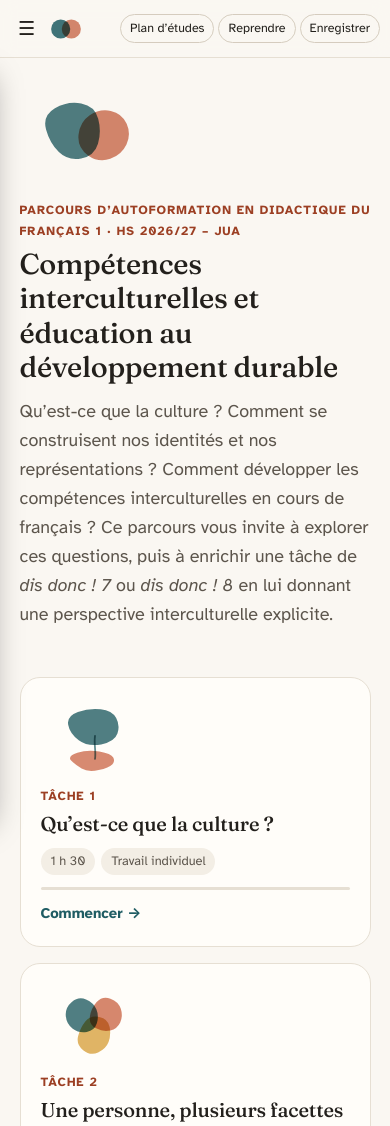
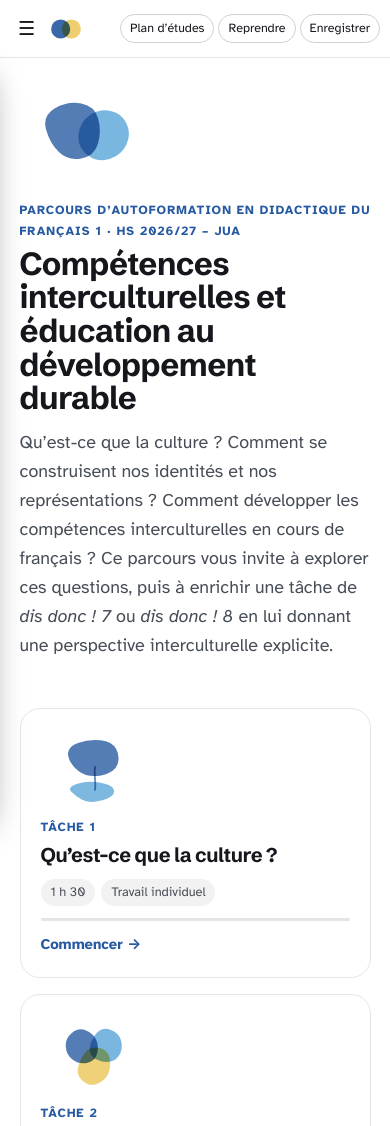
Before and after one commit to frisolaan/projet-interculturel-edd, a plain HTML site: page index.html in a window 390 px wide. Shown: the top 1126 px of the page. Drawn offline with Linux system fonts and the light colour scheme.

Commit message:
Farbsprache neu: weisser Grund, Grotesk-Titel, zwei Themen (A Bleu / B PHTG) zum Vergleich
Co-Authored-By: Claude Opus 5.5 <noreply@anthropic.com>
Claude-Session: https://claude.ai/code/session_01MAjx7o7MNKes1LGRwL5XhD

```diff
--- a/app.js
+++ b/app.js
@@ -273,6 +273,16 @@ function renderHome(main) {
   more.append(el('details', { class: 'soft' }, `<summary>Objectifs du parcours</summary><ul class="prose">${p.objectifs.map((o) => `<li>${mdInline(o)}</li>`).join('')}</ul>`));
   more.append(el('details', { class: 'soft private-note' }, `<summary>Vos réponses restent chez vous</summary><div class="prose">${md(p.sauvegarde)}</div>`));
   main.append(more);
+  const sw = el('div', { class: 'theme-switch' }, '<span>Variante de couleurs (test) :</span>');
+  const cur = document.documentElement.dataset.theme || 'bleu';
+  for (const [k, label] of [['bleu', 'A · Bleu'], ['phtg', 'B · PHTG']]) {
+    sw.append(el('button', { type: 'button', 'aria-pressed': String(cur === k), onclick: () => {
+      if (k === 'bleu') delete document.documentElement.dataset.theme; else document.documentElement.dataset.theme = k;
+      try { localStorage.setItem('pi-edd-theme', k); } catch (e) { /* ignore */ }
+      route();
+    } }, label));
+  }
+  main.append(sw);
 }
 
 function stepHeader(id, steps, idx) {
--- a/index.html
+++ b/index.html
@@ -4,16 +4,17 @@
   <meta charset="utf-8">
   <meta name="viewport" content="width=device-width, initial-scale=1">
   <title>Compétences interculturelles et ÉDD</title>
-  <meta name="theme-color" content="#FAF7F2">
+  <meta name="theme-color" content="#FFFFFF">
+  <script>try{var t=new URLSearchParams(location.search).get("theme")||localStorage.getItem("pi-edd-theme");if(t)document.documentElement.dataset.theme=t;}catch(e){}</script>
   <link rel="icon" href="/favicon.svg" type="image/svg+xml">
   <link rel="preload" href="/assets/fonts/atkinson-hyperlegible-latin-400-normal.woff2" as="font" type="font/woff2" crossorigin>
-  <link rel="preload" href="/assets/fonts/fraunces-latin-wght-normal.woff2" as="font" type="font/woff2" crossorigin>
+  <link rel="preload" href="/assets/fonts/schibsted-grotesk-latin-wght-normal.woff2" as="font" type="font/woff2" crossorigin>
   <link rel="stylesheet" href="/style.css">
 </head>
 <body>
   <header class="topbar">
     <button class="icon-btn menu-btn" id="menu-btn" aria-label="Menu">☰</button>
-    <a class="brand" href="#/"><svg viewBox="0 0 32 22" aria-hidden="true"><circle cx="11" cy="11" r="9" fill="#1F5C63" fill-opacity=".85"/><circle cx="21" cy="11" r="9" fill="#C65A3A" fill-opacity=".72" style="mix-blend-mode:multiply"/></svg><span>Compétences interculturelles</span></a>
+    <a class="brand" href="#/"><svg viewBox="0 0 32 22" aria-hidden="true"><circle cx="11" cy="11" r="9" style="fill:var(--m1);fill-opacity:.9"/><circle cx="21" cy="11" r="9" style="fill:var(--m3);fill-opacity:.85;mix-blend-mode:multiply"/></svg><span>Compétences interculturelles</span></a>
     <div class="actions">
       <span data-save-status class="save-status" aria-live="polite"></span>
       <button id="btn-lp" class="btn ghost small">Plan d’études</button>
--- a/motifs.js
+++ b/motifs.js
@@ -2,11 +2,12 @@
 // Là où elles se recouvrent naît une troisième couleur – l’espace entre les perspectives.
 // Aucune figure humaine, aucun drapeau, aucun globe.
 
+// Couleurs reprises du thème actif (variables CSS --m1 à --m4).
 const C = {
-  petrol: '#1F5C63',
-  terre: '#C65A3A',
-  ocre: '#D9A441',
-  lilas: '#8E77B8',
+  petrol: 'var(--m1)',
+  terre: 'var(--m2)',
+  ocre: 'var(--m3)',
+  lilas: 'var(--m4)',
 };
 
 // Pseudo-aléatoire déterministe : même graine → même forme.
@@ -35,14 +36,14 @@ export function blob(cx, cy, r, seed, { points = 7, wobble = 0.16, sx = 1, sy =
   return d + 'Z';
 }
 
-const shape = (d, color, op = 0.78) => `<path d="${d}" fill="${color}" fill-opacity="${op}" style="mix-blend-mode:multiply"/>`;
+const shape = (d, color, op = 0.78) => `<path d="${d}" style="fill:${color};fill-opacity:${op};mix-blend-mode:multiply"/>`;
 
 const MOTIFS = {
   accueil: () =>
     shape(blob(78, 62, 46, 11), C.petrol) +
     shape(blob(122, 66, 44, 23), C.terre, 0.72),
   t1: () => // arbre : feuillage visible, racines invisibles
-    `<path d="M100 66 C 98 80, 102 92, 100 104" stroke="${C.petrol}" stroke-width="3" fill="none" stroke-linecap="round" opacity=".7"/>` +
+    `<path d="M100 66 C 98 80, 102 92, 100 104" style="stroke:${C.petrol}" stroke-width="3" fill="none" stroke-linecap="round" opacity=".7"/>` +
     shape(blob(100, 48, 40, 5, { sx: 1.25, sy: 0.85 }), C.petrol) +
     shape(blob(100, 108, 30, 9, { sx: 1.5, sy: 0.55, wobble: 0.25 }), C.terre, 0.7),
   t2: () => // plusieurs facettes, un seul « moi »
@@ -54,12 +55,12 @@ const MOTIFS = {
     shape(blob(100, 66, 30, 12), C.terre, 0.72) +
     shape(blob(142, 66, 30, 21), C.ocre, 0.8),
   t4: () => // une carte, un grain de sable
-    `<g transform="rotate(-8 100 66)"><rect x="56" y="30" width="78" height="74" rx="10" fill="${C.ocre}" fill-opacity=".8" style="mix-blend-mode:multiply"/></g>` +
+    `<g transform="rotate(-8 100 66)"><rect x="56" y="30" width="78" height="74" rx="10" style="fill:${C.ocre};fill-opacity:.8;mix-blend-mode:multiply"/></g>` +
     shape(blob(124, 72, 34, 31), C.petrol, 0.75) +
-    `<circle cx="86" cy="94" r="8" fill="${C.terre}" fill-opacity=".85"/>`,
+    `<circle cx="86" cy="94" r="8" style="fill:${C.terre};fill-opacity:.85"/>`,
   dossier: () =>
-    `<rect x="58" y="34" width="70" height="80" rx="8" fill="${C.petrol}" fill-opacity=".75" style="mix-blend-mode:multiply"/>` +
-    `<rect x="74" y="24" width="70" height="80" rx="8" fill="${C.terre}" fill-opacity=".6" style="mix-blend-mode:multiply"/>`,
+    `<rect x="58" y="34" width="70" height="80" rx="8" style="fill:${C.petrol};fill-opacity:.75;mix-blend-mode:multiply"/>` +
+    `<rect x="74" y="24" width="70" height="80" rx="8" style="fill:${C.terre};fill-opacity:.6;mix-blend-mode:multiply"/>`,
   prive: () =>
     shape(blob(100, 66, 40, 41), C.lilas, 0.6),
 };
--- a/style.css
+++ b/style.css
@@ -1,50 +1,81 @@
 /* «L’entre-deux» — formes qui se chevauchent, papier chaud, un seul accent. */
 
+@font-face { font-family: "Schibsted Grotesk"; font-weight: 400 900; font-display: swap; src: url(/assets/fonts/schibsted-grotesk-latin-wght-normal.woff2) format("woff2"); }
+@font-face { font-family: "Schibsted Grotesk"; font-weight: 400 900; font-display: swap; unicode-range: U+0100-024F, U+1E00-1EFF; src: url(/assets/fonts/schibsted-grotesk-latin-ext-wght-normal.woff2) format("woff2"); }
 @font-face { font-family: "Atkinson Hyperlegible"; font-weight: 400; font-style: normal; font-display: swap; src: url(/assets/fonts/atkinson-hyperlegible-latin-400-normal.woff2) format("woff2"); }
 @font-face { font-family: "Atkinson Hyperlegible"; font-weight: 400; font-style: italic; font-display: swap; src: url(/assets/fonts/atkinson-hyperlegible-latin-400-italic.woff2) format("woff2"); }
 @font-face { font-family: "Atkinson Hyperlegible"; font-weight: 700; font-style: normal; font-display: swap; src: url(/assets/fonts/atkinson-hyperlegible-latin-700-normal.woff2) format("woff2"); }
 @font-face { font-family: "Atkinson Hyperlegible"; font-weight: 700; font-style: italic; font-display: swap; src: url(/assets/fonts/atkinson-hyperlegible-latin-700-italic.woff2) format("woff2"); }
 @font-face { font-family: "Atkinson Hyperlegible"; font-weight: 400; font-display: swap; unicode-range: U+0100-024F, U+1E00-1EFF, U+2020, U+20A0-20AB, U+20AD-20CF; src: url(/assets/fonts/atkinson-hyperlegible-latin-ext-400-normal.woff2) format("woff2"); }
 @font-face { font-family: "Atkinson Hyperlegible"; font-weight: 700; font-display: swap; unicode-range: U+0100-024F, U+1E00-1EFF, U+2020, U+20A0-20AB, U+20AD-20CF; src: url(/assets/fonts/atkinson-hyperlegible-latin-ext-700-normal.woff2) format("woff2"); }
-@font-face { font-family: "Fraunces"; font-weight: 300 800; font-style: normal; font-display: swap; src: url(/assets/fonts/fraunces-latin-wght-normal.woff2) format("woff2"); }
-@font-face { font-family: "Fraunces"; font-weight: 300 800; font-style: italic; font-display: swap; src: url(/assets/fonts/fraunces-latin-wght-italic.woff2) format("woff2"); }
-@font-face { font-family: "Fraunces"; font-weight: 300 800; font-display: swap; unicode-range: U+0100-024F, U+1E00-1EFF; src: url(/assets/fonts/fraunces-latin-ext-wght-normal.woff2) format("woff2"); }
 
 :root {
-  --paper: #FAF7F2;
-  --paper-2: #F3EEE5;
-  --surface: #FFFDF9;
-  --ink: #23201C;
-  --ink-2: #5C554C;
-  --ink-3: #8A8278;
-  --line: #E6DFD3;
-  --line-2: #D5CCBE;
-  --petrol: #1F5C63;
-  --petrol-2: #2E7780;
-  --petrol-soft: #E3EEEE;
-  --terre: #C65A3A;
-  --terre-ink: #9C3F23;
-  --terre-soft: #F8E7DF;
-  --ocre: #D9A441;
-  --ocre-soft: #F7EDD6;
-  --ocre-ink: #7D5A12;
-  --lilas: #6E58A0;
-  --lilas-soft: #EFEAF7;
-  --sil: #E1DAEE;
-  --serif: "Fraunces", Georgia, "Times New Roman", serif;
+  /* Thème A «Bleu» (palette sio) – fond blanc, encre presque noire */
+  --paper: #FFFFFF;
+  --paper-2: #F2F2F2;
+  --surface: #FFFFFF;
+  --ink: #15171C;
+  --ink-2: #474D57;
+  --ink-3: #737A85;
+  --line: #E3E5E9;
+  --line-2: #CBD0D7;
+  --petrol: #2559A1;          /* couleur principale */
+  --petrol-2: #1C4A89;
+  --on-petrol: #FFFFFF;
+  --petrol-soft: #E8EFF8;
+  --terre: #EBC655;           /* étape en cours, marqueurs */
+  --terre-ink: #2559A1;       /* surtitres, accroches */
+  --terre-soft: #E6F4FA;
+  --ocre: #50AFD5;            /* « les deux sont possibles » */
+  --ocre-soft: #FBF3D8;
+  --ocre-ink: #17698C;
+  --lilas: #17698C;           /* espace privé */
+  --lilas-soft: #EAF6FB;
+  --lilas-line: #BFE3F2;
+  --sil: #CFE8F4;
+  --link: #2559A1;
+  --m1: #2559A1; --m2: #469BD4; --m3: #EBC655; --m4: #50AFD5;
+  --head: "Schibsted Grotesk", "Helvetica Neue", Arial, sans-serif;
+  --serif: var(--sans);
   --sans: "Atkinson Hyperlegible", system-ui, -apple-system, "Segoe UI", sans-serif;
   --r: 14px;
   --top: 58px;
+}
+[data-theme="phtg"] {
+  /* Thème B «PHTG» – noir sur blanc, lime et bleu comme seuls accents */
+  --paper: #FFFFFF;
+  --paper-2: #F4F4F4;
+  --ink: #000000;
+  --ink-2: #333333;
+  --ink-3: #6B6B6B;
+  --line: #E4E4E4;
+  --line-2: #CFCFCF;
+  --petrol: #000000;
+  --petrol-2: #212121;
+  --on-petrol: #FFFFFF;
+  --petrol-soft: #F1F1F1;
+  --terre: #DEF428;
+  --terre-ink: #000000;
+  --terre-soft: #F7FCD4;
+  --ocre: #0059FF;
+  --ocre-soft: #F7FCD4;
+  --ocre-ink: #0047CC;
+  --lilas: #0047CC;
+  --lilas-soft: #EEF3FF;
+  --lilas-line: #C7D7FF;
+  --sil: #DCE6FF;
+  --link: #0059FF;
+  --m1: #000000; --m2: #0059FF; --m3: #DEF428; --m4: #8A8A8A;
 }
 * { box-sizing: border-box; }
 html { scroll-padding-top: calc(var(--top) + 16px); }
 body { margin: 0; font: 17px/1.62 var(--sans); color: var(--ink); background: var(--paper); -webkit-font-smoothing: antialiased; }
 h1, h2, h3, h4 { margin: 0 0 .4em; line-height: 1.2; }
-h1, h2 { font-family: var(--serif); font-weight: 500; letter-spacing: -.01em; }
-h1 { font-size: clamp(1.8rem, 3.6vw, 2.6rem); font-variation-settings: "SOFT" 100, "opsz" 72; }
-h2 { font-size: clamp(1.35rem, 2.4vw, 1.75rem); font-variation-settings: "SOFT" 100; }
+h1, h2, h3 { font-family: var(--head); font-weight: 700; letter-spacing: -.02em; }
+h1 { font-size: clamp(2rem, 4vw, 3rem); line-height: 1.05; }
+h2 { font-size: clamp(1.4rem, 2.4vw, 1.8rem); }
 h3 { font-size: 1.02rem; font-weight: 700; }
-a { color: var(--petrol); }
+a { color: var(--link); }
 p { margin: 0 0 .8em; }
 code { font-size: .85em; }
 .muted, .hint { color: var(--ink-3); font-size: .9rem; }
@@ -54,7 +85,7 @@ code { font-size: .85em; }
 
 /* --- Barre du haut ------------------------------------------------------- */
 .topbar { position: sticky; top: 0; z-index: 20; height: var(--top); display: flex; align-items: center; gap: 12px; padding: 0 20px; background: color-mix(in srgb, var(--paper) 88%, transparent); backdrop-filter: blur(8px); border-bottom: 1px solid var(--line); }
-.brand { display: flex; align-items: center; gap: 10px; text-decoration: none; color: var(--ink); font-family: var(--serif); font-size: 1.05rem; font-weight: 500; }
+.brand { display: flex; align-items: center; gap: 10px; text-decoration: none; color: var(--ink); font-family: var(--head); font-size: 1.05rem; font-weight: 700; letter-spacing: -.01em; }
 .brand svg { width: 34px; height: 24px; }
 .actions { margin-left: auto; display: flex; align-items: center; gap: 6px; }
 .save-status { font-size: .82rem; color: var(--ink-3); margin-right: 6px; }
@@ -66,7 +97,7 @@ code { font-size: .85em; }
 .btn { display: inline-flex; align-items: center; gap: 6px; border: 1px solid transparent; border-radius: 999px; padding: 10px 20px; font: inherit; font-size: .95rem; font-weight: 700; cursor: pointer; text-decoration: none; line-height: 1.2; transition: background .15s, border-color .15s, transform .1s; }
 .btn:active { transform: translateY(1px); }
 .btn.small { padding: 7px 14px; font-size: .85rem; font-weight: 400; }
-.btn.primary { background: var(--petrol); color: #fff; }
+.btn.primary { background: var(--petrol); color: var(--on-petrol); }
 .btn.primary:hover { background: var(--petrol-2); }
 .btn.ghost { background: transparent; color: var(--ink); border-color: var(--line-2); }
 .btn.ghost:hover { border-color: var(--petrol); color: var(--petrol); }
@@ -136,18 +167,18 @@ details.soft > *:not(summary) { margin-top: 10px; }
 /* --- Consigne ---------------------------------------------------------------- */
 .consigne { margin: 0 0 18px; }
 .consigne h2 { margin-bottom: 6px; }
-.consigne .accroche { font-family: var(--serif); font-style: italic; font-size: 1.22rem; color: var(--terre-ink); margin: 0 0 8px; font-variation-settings: "SOFT" 100, "WONK" 1; }
+.consigne .accroche { font-family: var(--head); font-size: 1.25rem; font-weight: 500; line-height: 1.3; color: var(--terre-ink); margin: 0 0 10px; padding-left: 14px; border-left: 4px solid var(--terre); }
 .consigne .prose ul { list-style: none; padding: 0; display: grid; gap: 8px; }
 .consigne .prose ul li { position: relative; padding: 10px 14px 10px 34px; background: var(--surface); border: 1px solid var(--line); border-radius: 12px; }
 .consigne .prose ul li::before { content: ""; position: absolute; left: 13px; top: 18px; width: 9px; height: 9px; border-radius: 50%; background: var(--ocre); opacity: .85; }
-.prose blockquote { margin: 10px 0; padding: 14px 18px; background: var(--ocre-soft); border-radius: 12px; font-family: var(--serif); font-style: italic; }
+.prose blockquote { margin: 10px 0; padding: 14px 18px; background: var(--ocre-soft); border-radius: 12px; font-style: italic; }
 
 /* --- Lecture ---------------------------------------------------------------- */
 .reading { margin: 0 0 22px; }
-.reading .prose { font-family: var(--serif); font-size: 1.08rem; line-height: 1.7; font-variation-settings: "opsz" 18; }
+.reading .prose { font-size: 1.08rem; line-height: 1.7; }
 .reading.long { background: var(--surface); border: 1px solid var(--line); border-radius: 20px; padding: 24px clamp(18px, 4vw, 34px); }
 .reading .meta-line { font-size: .8rem; color: var(--ink-3); margin-bottom: 14px; }
-.reading .prose strong:first-child { color: var(--terre); font-family: var(--sans); font-size: .8rem; margin-right: 4px; }
+.reading .prose strong:first-child { color: var(--petrol); font-size: .8rem; margin-right: 4px; }
 
 /* --- Réponses ---------------------------------------------------------------- */
 .answer { margin: 20px 0; }
@@ -156,8 +187,8 @@ textarea, .add-own input, .lp-search input, select { font: inherit; color: var(-
 .answer textarea { width: 100%; padding: 14px 16px; border: 1px solid var(--line-2); border-radius: 14px; background: var(--surface); resize: vertical; line-height: 1.55; transition: border-color .15s, box-shadow .15s; }
 .answer textarea::placeholder { color: var(--ink-3); }
 .answer textarea:focus { outline: none; border-color: var(--petrol); box-shadow: 0 0 0 4px var(--petrol-soft); }
-.answer.private textarea { background: var(--lilas-soft); border-color: #D7CDEA; }
-.answer.private textarea:focus { border-color: var(--lilas); box-shadow: 0 0 0 4px #E4DCF2; }
+.answer.private textarea { background: var(--lilas-soft); border-color: var(--lilas-line); }
+.answer.private textarea:focus { border-color: var(--lilas); box-shadow: 0 0 0 4px var(--lilas-soft); }
 .answer-info { text-align: right; font-size: .78rem; color: var(--ink-3); min-height: 1.2em; margin-top: 4px; }
 .answer-info .ok { color: var(--petrol); font-weight: 700; }
 .badge { display: inline-block; font-size: .72rem; font-weight: 700; padding: 2px 9px; border-radius: 999px; background: var(--lilas-soft); color: var(--lilas); vertical-align: middle; margin-left: 4px; }
@@ -185,7 +216,7 @@ table.grid textarea:focus { outline: none; background: var(--petrol-soft); }
 .chip:hover { box-shadow: 0 2px 8px -4px rgba(0,0,0,.3); }
 .chip.selected { border-color: var(--terre); box-shadow: 0 0 0 3px var(--terre-soft); }
 .chip.right { border-color: var(--petrol); color: var(--petrol); }
-.chip.wrong { border-color: var(--terre); color: var(--terre-ink); }
+.chip.wrong { border: 1.5px dashed var(--ink-2); color: var(--ink); background: var(--terre-soft); }
 .chip.both { border-color: var(--ocre); color: var(--ocre-ink); border-radius: 14px; }
 .chip.own { border-style: dashed; cursor: default; }
 .chip .why { display: block; font-size: .8rem; color: var(--ink-2); margin-top: 3px; }
@@ -206,7 +237,7 @@ table.grid textarea:focus { outline: none; background: var(--petrol-soft); }
 .check li { display: flex; gap: 10px; align-items: flex-start; padding: 5px 0; }
 .check input { margin-top: 5px; width: 18px; height: 18px; accent-color: var(--petrol); flex: none; }
 .example-box { margin-top: 12px; background: var(--ocre-soft); border-radius: 14px; padding: 16px 18px; }
-.example-box h4 { font-family: var(--serif); font-size: 1.05rem; font-weight: 500; }
+.example-box h4 { font-family: var(--head); font-size: 1.05rem; }
 
 /* --- Encadrés ---------------------------------------------------------------- */
 .aside { margin: 20px 0; padding: 16px 20px; border-radius: 16px; background: var(--paper-2); }
@@ -230,7 +261,7 @@ table.grid textarea:focus { outline: none; background: var(--petrol-soft); }
 /* --- Carte-incident ----------------------------------------------------------- */
 .carte { position: relative; max-width: 460px; padding: 22px 24px; background: var(--surface); border: 1px solid var(--line-2); border-radius: 18px; box-shadow: 0 12px 30px -20px rgba(60,40,20,.5); transform: rotate(-.6deg); }
 .carte-motif { position: absolute; right: 10px; top: 6px; width: 74px; height: 50px; }
-.carte-head { font-family: var(--serif); font-size: 1.3rem; margin-bottom: 10px; }
+.carte-head { font-family: var(--head); font-weight: 700; font-size: 1.3rem; margin-bottom: 10px; }
 .carte-field h4 { font-size: .75rem; color: var(--ink-3); text-transform: uppercase; letter-spacing: .06em; margin: 12px 0 2px; }
 .carte-field p { margin: 0; }
 
@@ -278,8 +309,8 @@ table.grid textarea:focus { outline: none; background: var(--petrol-soft); }
   body.printing > *:not(.print-area) { display: none !important; }
   body.printing { background: #fff; }
   body.printing .print-area { display: block; font-family: var(--sans); color: #000; }
-  .print-area h1 { font-family: var(--serif); font-size: 20pt; }
-  .print-area h2 { font-family: var(--serif); font-size: 14pt; margin-top: 18pt; }
+  .print-area h1 { font-family: var(--head); font-size: 20pt; }
+  .print-area h2 { font-family: var(--head); font-size: 14pt; margin-top: 18pt; }
   .print-area .d-item h4 { font-size: 10pt; color: #555; }
   .print-area table.grid { border-collapse: collapse; width: 100%; }
   .print-area table.grid th, .print-area table.grid td { border: 1px solid #999; padding: 4pt; font-size: 10pt; }
@@ -299,7 +330,7 @@ main:focus, main:focus-visible { outline: none; }
 /* --- Audio ----------------------------------------------------------------------- */
 .audio { display: flex; gap: 16px; align-items: center; margin: 4px 0 22px; padding: 14px 18px; background: var(--surface); border: 1px solid var(--line); border-radius: 18px; }
 .audio-btn { position: relative; flex: none; width: 52px; height: 52px; border: 0; border-radius: 50%; cursor: pointer; background: var(--petrol); display: grid; place-items: center; }
-.audio-btn::after { content: ""; position: absolute; inset: 0 -6px 0 6px; border-radius: 50%; background: var(--terre); opacity: .45; mix-blend-mode: multiply; z-index: -1; }
+.audio-btn::after { content: ""; position: absolute; inset: 0 -6px 0 6px; border-radius: 50%; background: var(--terre); opacity: .7; mix-blend-mode: multiply; z-index: -1; }
 .audio-btn { isolation: isolate; }
 .audio-btn:hover { background: var(--petrol-2); }
 .ic.play { width: 0; height: 0; border-left: 14px solid #fff; border-top: 9px solid transparent; border-bottom: 9px solid transparent; margin-left: 4px; }
@@ -307,6 +338,19 @@ main:focus, main:focus-visible { outline: none; }
 .audio-body { flex: 1; min-width: 0; }
 .audio-title { font-weight: 700; margin: 0 0 4px; }
 .audio-ctrl { display: flex; align-items: center; gap: 10px; }
-.audio-bar { flex: 1; accent-color: var(--terre); }
+.audio-bar { flex: 1; accent-color: var(--petrol); }
 .audio-time { font-size: .8rem; color: var(--ink-3); font-variant-numeric: tabular-nums; white-space: nowrap; }
 .audio .hint { margin: 4px 0 0; font-size: .78rem; }
+
+/* --- Thème PHTG : contrastes francs ------------------------------------------- */
+[data-theme="phtg"] .chips span { background: var(--paper-2); color: var(--ink); }
+[data-theme="phtg"] .tache-card:hover { border-color: #000; box-shadow: none; }
+[data-theme="phtg"] .segbar .seg.now { background: var(--terre); box-shadow: inset 0 0 0 1px #000; }
+[data-theme="phtg"] .eyebrow { color: #000; }
+[data-theme="phtg"] .aside.lp { background: var(--terre-soft); }
+[data-theme="phtg"] .aside.lp .aside-kicker { color: #000; }
+
+/* --- Choix du thème (phase de test) ------------------------------------------ */
+.theme-switch { display: flex; align-items: center; gap: 8px; margin-top: 26px; font-size: .85rem; color: var(--ink-3); }
+.theme-switch button { font: inherit; font-size: .85rem; padding: 5px 12px; border-radius: 999px; border: 1px solid var(--line-2); background: var(--surface); cursor: pointer; color: var(--ink); }
+.theme-switch button[aria-pressed="true"] { background: var(--petrol); color: var(--on-petrol); border-color: var(--petrol); }
```
Also changed, not shown: assets/fonts/LICENSE-schibsted-grotesk.txt, assets/fonts/fraunces-latin-ext-wght-normal.woff2 (deleted), assets/fonts/fraunces-latin-wght-italic.woff2 (deleted), assets/fonts/fraunces-latin-wght-normal.woff2 (deleted), assets/fonts/schibsted-grotesk-latin-ext-wght-normal.woff2 (added), assets/fonts/schibsted-grotesk-latin-wght-normal.woff2 (added), favicon.svg, 1 other file.
